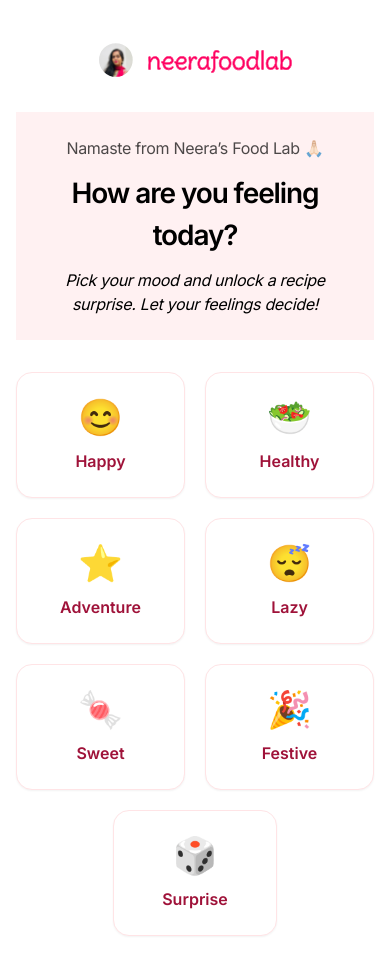
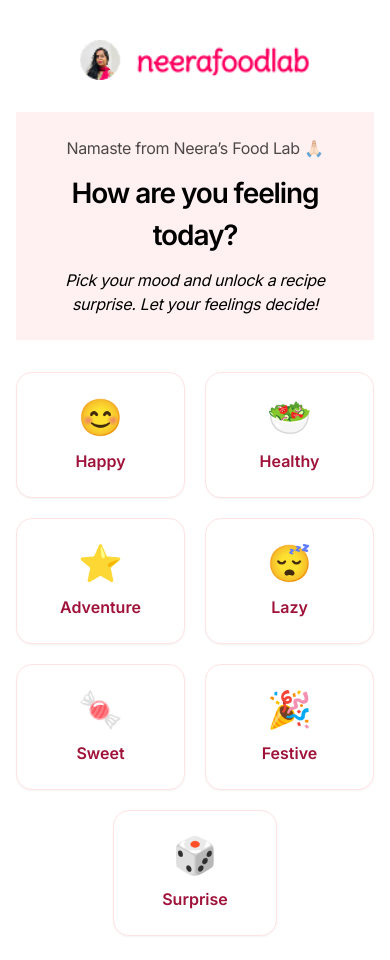
Before and after one commit to twopixelsclub/recipebymood, a React (Vite) app: page / in a window 390 px wide. Built offline with nearby package versions, Linux system fonts and the light colour scheme.

Commit message:
fix: use PNG logo with BASE_URL fallbacks for mobile rendering

```diff
--- a/components/Header.tsx
+++ b/components/Header.tsx
@@ -3,9 +3,9 @@ import React, { useState } from 'react';
 
 const Header: React.FC = () => {
     const candidateSources = [
-        `${import.meta.env.BASE_URL}NeeraFoodlab_Logo.svg`,
-        `/recipebymood/NeeraFoodlab_Logo.svg`,
-        `/NeeraFoodlab_Logo.svg`,
+        `${import.meta.env.BASE_URL}logo.png`,
+        `/recipebymood/logo.png`,
+        `/logo.png`,
     ];
     const [srcIndex, setSrcIndex] = useState(0);
 
```
